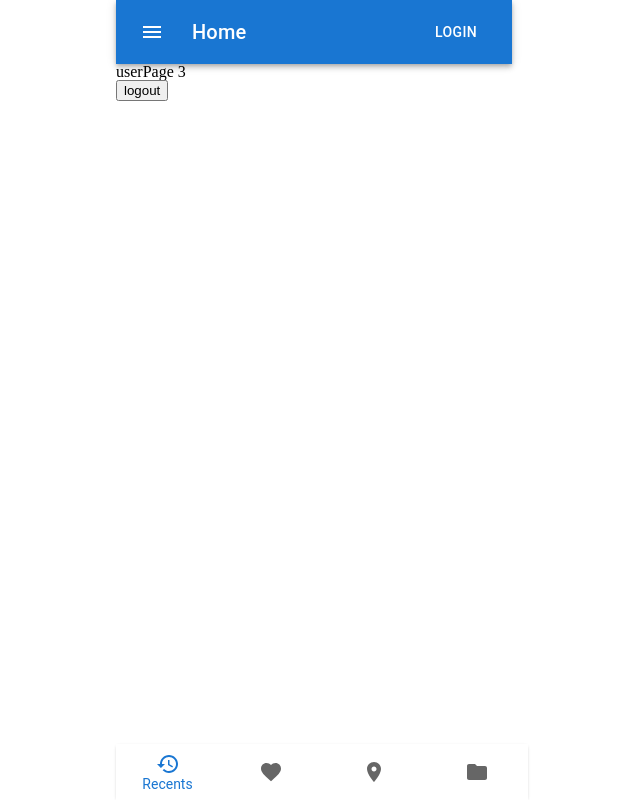
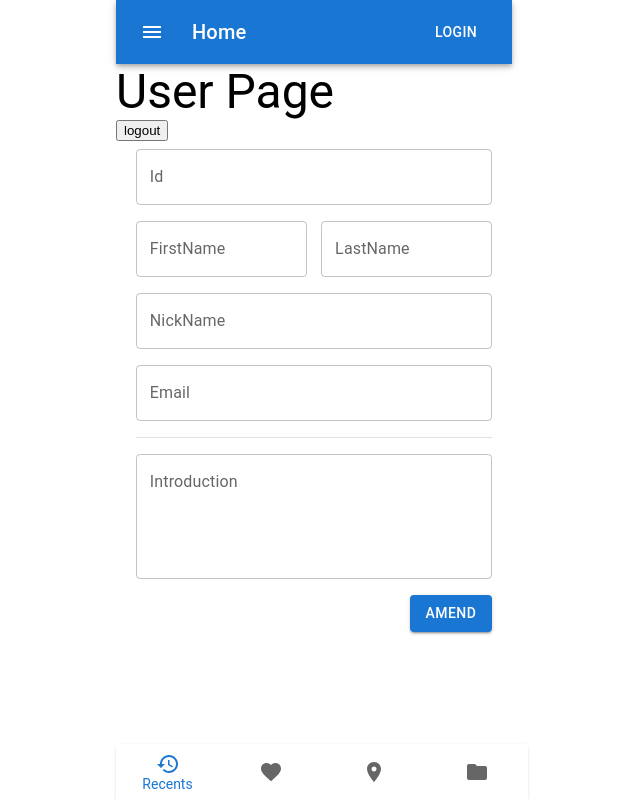
Before and after one commit to kyumin1227/PizzaProject, a React (Vite) app in the folder Pizza_frontend/: page /user/3 in a window 1280 px wide. Shown: the whole page, without its empty margins (326-966 px from the left). Built offline with nearby package versions, Linux system fonts and the light colour scheme.

Commit message:
Feat: userPage에 user 정보 수정을 위한 입력 란 추가

```diff
--- a/Pizza_frontend/src/pages/UserPage/index.tsx
+++ b/Pizza_frontend/src/pages/UserPage/index.tsx
@@ -3,13 +3,30 @@ import store from "../../store";
 import { clearUser } from "../../store/User";
 import { removeRefreshToken } from "../../store/Cookie";
 import { deleteAccessToken } from "../../store/Auth";
+import { Box, Button, Divider, TextField, Typography } from "@mui/material";
+import { useSelector } from "react-redux";
+import { useState } from "react";
 
 const UserPage = () => {
   const { pathname } = useLocation();
-  console.log(pathname);
   const userId = pathname.slice(6);
 
   const navigate = useNavigate();
+
+  const userInfo = useSelector((state) => {
+    return state.user;
+  });
+
+  const [amendUserId, setAmendUserId] = useState(userInfo.id);
+  const [amendUserFirstName, setAmendUserFirstName] = useState(
+    userInfo.firstName
+  );
+  const [amendUserLastName, setAmendUserLastName] = useState(userInfo.lastName);
+  const [amendUserNickName, setAmendUserNickName] = useState(userInfo.nickName);
+  const [amendUserEmail, setAmendUserEmail] = useState(userInfo.email);
+  const [amendUserIntroduction, setAmendUserIntroduction] = useState(
+    userInfo.introduction
+  );
 
   const handleLogOut = () => {
     store.dispatch(clearUser());
@@ -21,9 +38,79 @@ const UserPage = () => {
 
   return (
     <>
-      userPage {userId}
-      <br />
+      <Typography variant="h3">User Page</Typography>
       <button onClick={handleLogOut}>logout</button>
+      <Box sx={{ mx: "5%" }}>
+        <TextField
+          id="userId"
+          label="Id"
+          variant="outlined"
+          fullWidth
+          sx={{ my: 1 }}
+          value={amendUserId}
+          onChange={(e) => {
+            setAmendUserId(e.currentTarget.value);
+          }}
+        />
+        <TextField
+          id="userFirstName"
+          label="FirstName"
+          variant="outlined"
+          value={amendUserFirstName}
+          sx={{ my: 1, width: "100%", maxWidth: "48%" }}
+          onChange={(e) => {
+            setAmendUserFirstName(e.currentTarget.value);
+          }}
+        />
+        <TextField
+          id="userLastName"
+          label="LastName"
+          variant="outlined"
+          value={amendUserLastName}
+          sx={{ ml: "4%", my: 1, width: "100%", maxWidth: "48%" }}
+          onChange={(e) => {
+            setAmendUserLastName(e.currentTarget.value);
+          }}
+        />
+        <TextField
+          id="userNickName"
+          label="NickName"
+          variant="outlined"
+          fullWidth
+          sx={{ my: 1 }}
+          value={amendUserNickName}
+          onChange={(e) => {
+            setAmendUserNickName(e.currentTarget.value);
+          }}
+        />
+        <TextField
+          id="userEmail"
+          label="Email"
+          variant="outlined"
+          fullWidth
+          sx={{ my: 1 }}
+          value={amendUserEmail}
+          onChange={(e) => {
+            setAmendUserEmail(e.currentTarget.value);
+          }}
+        />
+        <Divider sx={{ mb: 1, mt: 1 }} />
+        <TextField
+          id="userIntroduction"
+          label="Introduction"
+          multiline
+          rows={4}
+          fullWidth
+          sx={{ my: 1 }}
+          value={amendUserIntroduction}
+          onChange={(e) => {
+            setAmendUserIntroduction(e.currentTarget.value);
+          }}
+        />
+        <Box display="flex" justifyContent="flex-end" sx={{ mt: 1 }}>
+          <Button variant="contained">Amend</Button>
+        </Box>
+      </Box>
     </>
   );
 };
```
